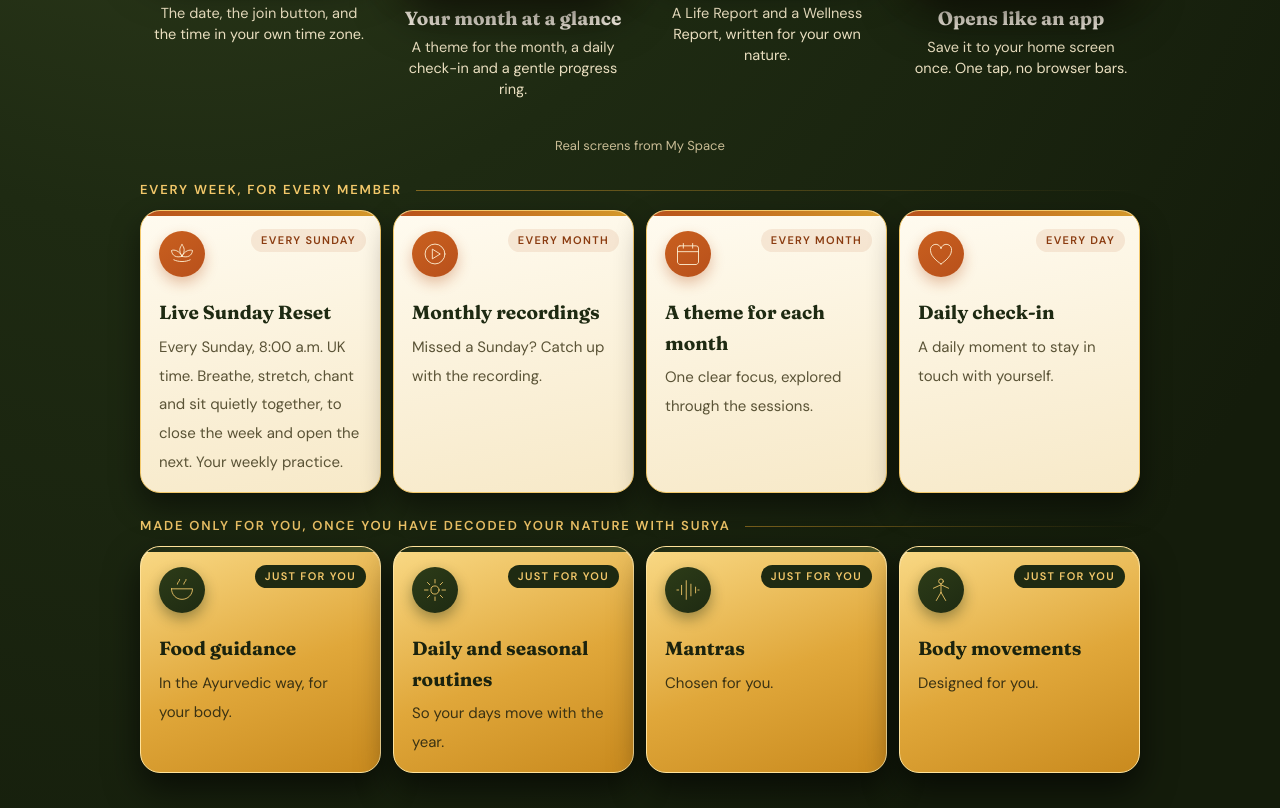
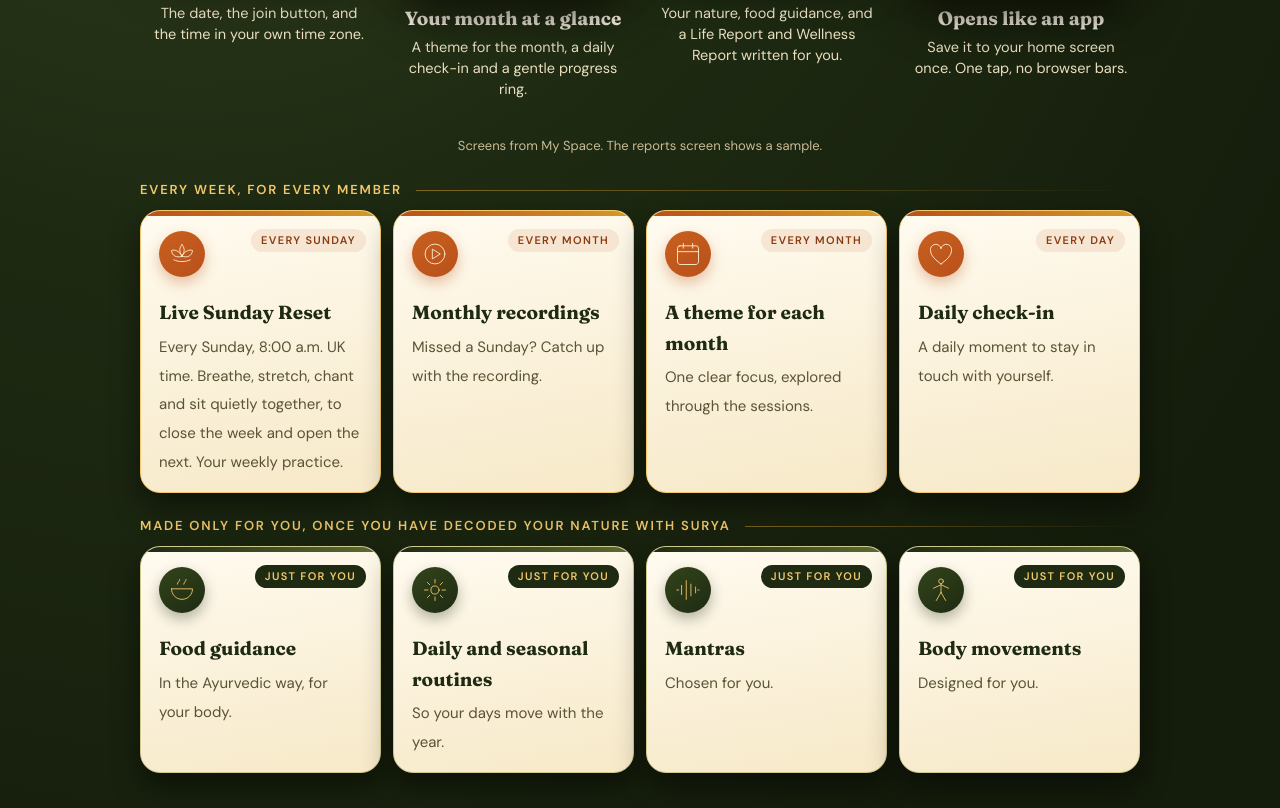
Before and after one commit to suryabsingh88-cloud/decode-you, a plain HTML site: page 2027.html in a window 1280 px wide. Shown: the part 3390-4198 px from the top of the page. Drawn offline with Linux system fonts and the light colour scheme.

Commit message:
2027 page: sample guidance screen (nature, food guidance, reports); cream cards for both groups
Co-Authored-By: Claude Sonnet 5.5 <noreply@anthropic.com>
Claude-Session: https://claude.ai/code/session_01LwY2GgZ1mLP62gq51gXVbo

```diff
--- a/2027.html
+++ b/2027.html
@@ -161,7 +161,6 @@ h1,h2,.hero p.lead,p.center{text-wrap:balance}
 .ms .grp::after{content:"";height:1px;flex:1;background:linear-gradient(90deg,#D49A2A88,transparent)}
 .ms .ci{position:relative;background:linear-gradient(165deg,#ffffff1c,#ffffff08);border:1px solid #D49A2A66;border-radius:20px;padding:18px 18px 16px;box-shadow:0 10px 24px #0005}
 .ms .ci svg{width:46px;height:46px;padding:9px;border-radius:50%;background:#D49A2A22;border:1px solid #D49A2A88;margin-bottom:10px}
-.ms .cg.me .ci{background:linear-gradient(165deg,#D49A2A30,#ffffff08);border-color:#F3C86A88}
 @media(max-width:619px){.ms .cg{grid-template-columns:1fr 1fr;gap:10px}.ms .ci{padding:14px 12px 12px;border-radius:16px}.ms .ci svg{width:40px;height:40px;padding:8px;margin-bottom:8px}.ms .ci b{font-size:17px}.ms .ci span{font-size:14px;line-height:1.4}}
 /* premium cards on green */
 .ms .ci{background:linear-gradient(170deg,#FFFBF0 0%,#F7E9C8 100%);border:1px solid #F3C86A;border-radius:20px;padding:20px 18px 16px;box-shadow:0 14px 30px #0007,inset 0 1px 0 #fff;overflow:hidden;transition:transform .25s}
@@ -171,11 +170,9 @@ h1,h2,.hero p.lead,p.center{text-wrap:balance}
 .ms .ci b{color:var(--forest)}
 .ms .ci span{color:#5A5336}
 .ms .ci .tg{display:inline-block;font-style:normal;font-size:11px;font-weight:700;letter-spacing:.12em;text-transform:uppercase;color:#8A3B10;background:#B8501B1c;border-radius:999px;padding:3px 10px;margin:0 0 8px;position:absolute;top:18px;right:14px}
-.ms .cg.me .ci{background:linear-gradient(160deg,#F9D985 0%,#E0A73A 55%,#C98A1E 100%);border-color:#FFE29A;box-shadow:0 16px 34px #0009,inset 0 1px 0 #fff8}
-.ms .cg.me .ci::before{background:linear-gradient(90deg,#1E2A12,#4A5428)}
-.ms .cg.me .ci svg{background:linear-gradient(145deg,#2d3c18,#1E2A12);color:var(--amber);box-shadow:0 6px 14px #1E2A1266}
-.ms .cg.me .ci b{color:#1B230E}
-.ms .cg.me .ci span{color:#3a3213}
+.ms .cg.me .ci::before{background:linear-gradient(90deg,#1E2A12,#5d6b34)}
+.ms .cg.me .ci{border-color:#CFC98E}
+.ms .cg.me .ci svg{background:linear-gradient(145deg,#33441b,#1E2A12);color:var(--amber);box-shadow:0 6px 14px #1E2A1255}
 .ms .cg.me .ci .tg{color:#F3C86A;background:#1E2A12}
 @media(max-width:619px){.ms .ci .tg{font-size:9.5px;padding:2px 8px;top:14px;right:10px;letter-spacing:.08em}}
 .swipe{display:none;text-align:center;font-size:13px;color:#C9BC95;margin:-8px auto 6px}
@@ -332,11 +329,11 @@ footer img{height:40px;margin:0 auto 8px}
  <div class="shots" role="group" aria-label="Screens from My Space">
   <figure class="shot"><div class="dev"><img src="/new/img/ms-sunday.webp" alt="My Space on a phone: the next Sunday Reset with a join button, and the monthly theme" width="390" height="780" loading="lazy"></div><b>Your Sunday Reset</b><span>The date, the join button, and the time in your own time zone.</span></figure>
   <figure class="shot"><div class="dev"><img src="/new/img/ms-progress.webp" alt="My Space on a phone: the monthly theme and progress ring with a daily check-in" width="390" height="780" loading="lazy"></div><b>Your month at a glance</b><span>A theme for the month, a daily check-in and a gentle progress ring.</span></figure>
-  <figure class="shot"><div class="dev"><img src="/new/img/ms-reports.webp" alt="My Space on a phone: your personal Life Report and Wellness Report" width="390" height="780" loading="lazy"></div><b>Your personal reports</b><span>A Life Report and a Wellness Report, written for your own nature.</span></figure>
+  <figure class="shot"><div class="dev"><img src="/new/img/ms-reports.webp" alt="Sample My Space guidance screen: your nature, food guidance, and your Life Report and Wellness Report" width="390" height="780" loading="lazy"></div><b>Your personal reports</b><span>Your nature, food guidance, and a Life Report and Wellness Report written for you.</span></figure>
   <figure class="shot"><div class="dev"><img src="/new/img/ms-addphone.webp" alt="My Space on a phone: steps to keep My Space like an app on your home screen" width="390" height="780" loading="lazy"></div><b>Opens like an app</b><span>Save it to your home screen once. One tap, no browser bars.</span></figure>
  </div>
  <p class="swipe">Swipe to see more →</p>
- <p class="shotnote">Real screens from My Space</p>
+ <p class="shotnote">Screens from My Space. The reports screen shows a sample.</p>
  <h3 class="grp"><span>Every week, for every member</span></h3>
  <div class="cg">
   <div class="ci"><svg viewBox="0 0 48 48"><use href="#i-lotus"/></svg><em class="tg">Every Sunday</em><b>Live Sunday Reset</b><span>Every Sunday, 8:00 a.m. UK time. Breathe, stretch, chant and sit quietly together, to close the week and open the next. Your weekly practice.</span></div>
```
Also changed, not shown: new/img/ms-reports.webp.
